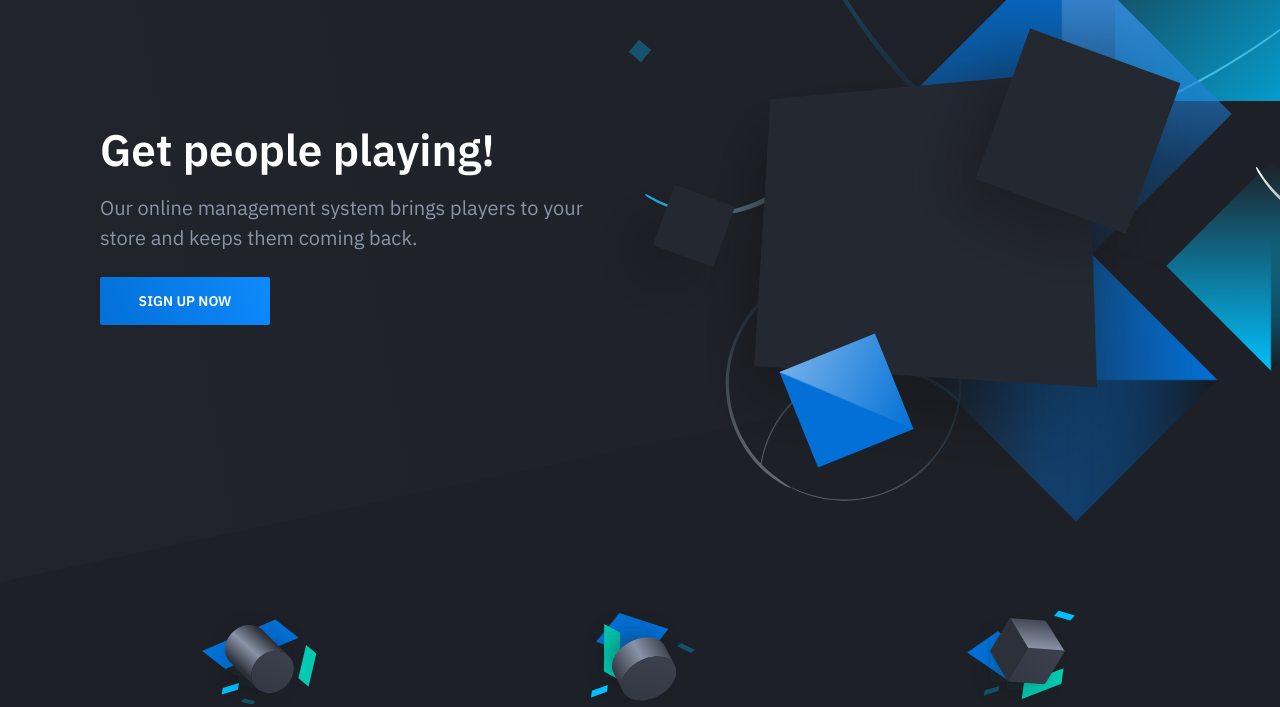
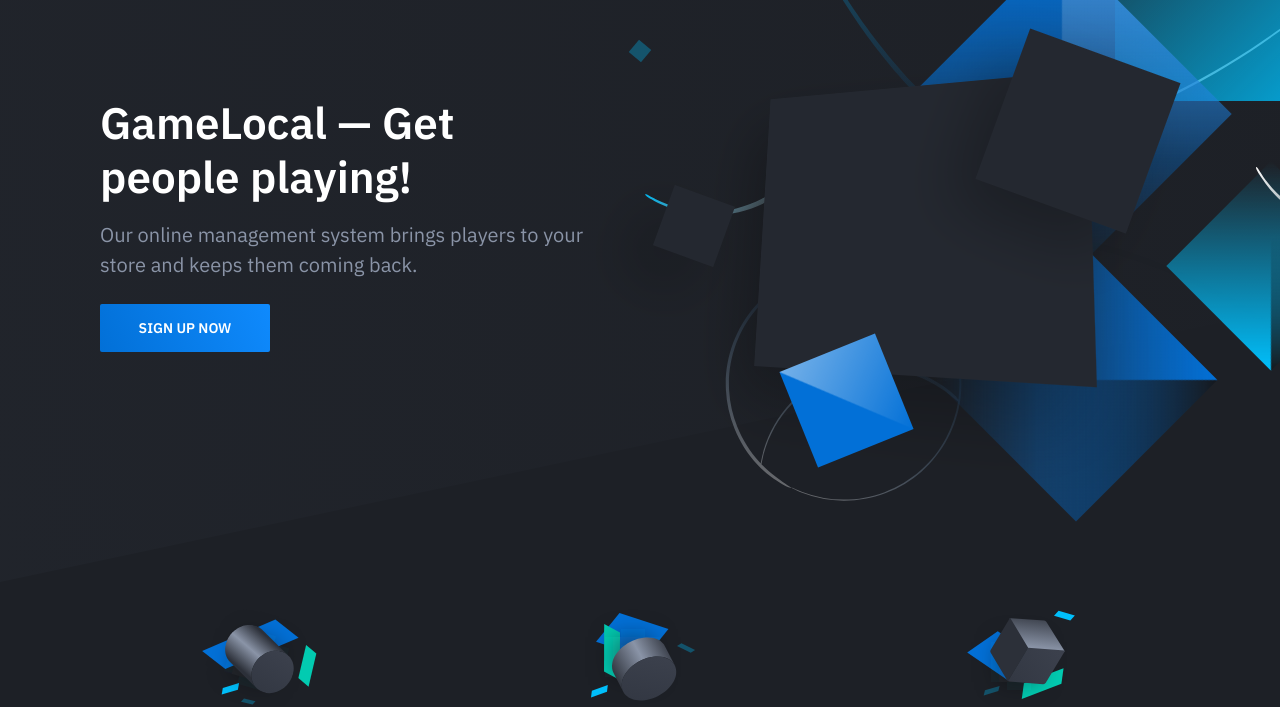
Before and after one commit to njromano/gamelocal-gg, a website: page index.html in a window 1280 px wide. Shown: the part 118-825 px from the top of the page. Drawn offline with nearby package versions, Linux system fonts and the light colour scheme.

Commit message:
added emdash

```diff
--- a/index.html
+++ b/index.html
@@ -41,7 +41,7 @@
                 <div class="container">
                     <div class="hero-inner">
 						<div class="hero-copy">
-	                        <h1 class="hero-title mt-0">Get people playing!</h1>
+	                        <h1 class="hero-title mt-0">GameLocal &mdash; Get people playing!</h1>
 	                        <p class="hero-paragraph">Our online management system brings players to your store and keeps them coming back.</p>
 							<div class="hero-cta"><a class="button button-primary" href="https://forms.gle/vM4pRwzqG47GPHsPA">Sign up now</a></div>
 						</div>
```
